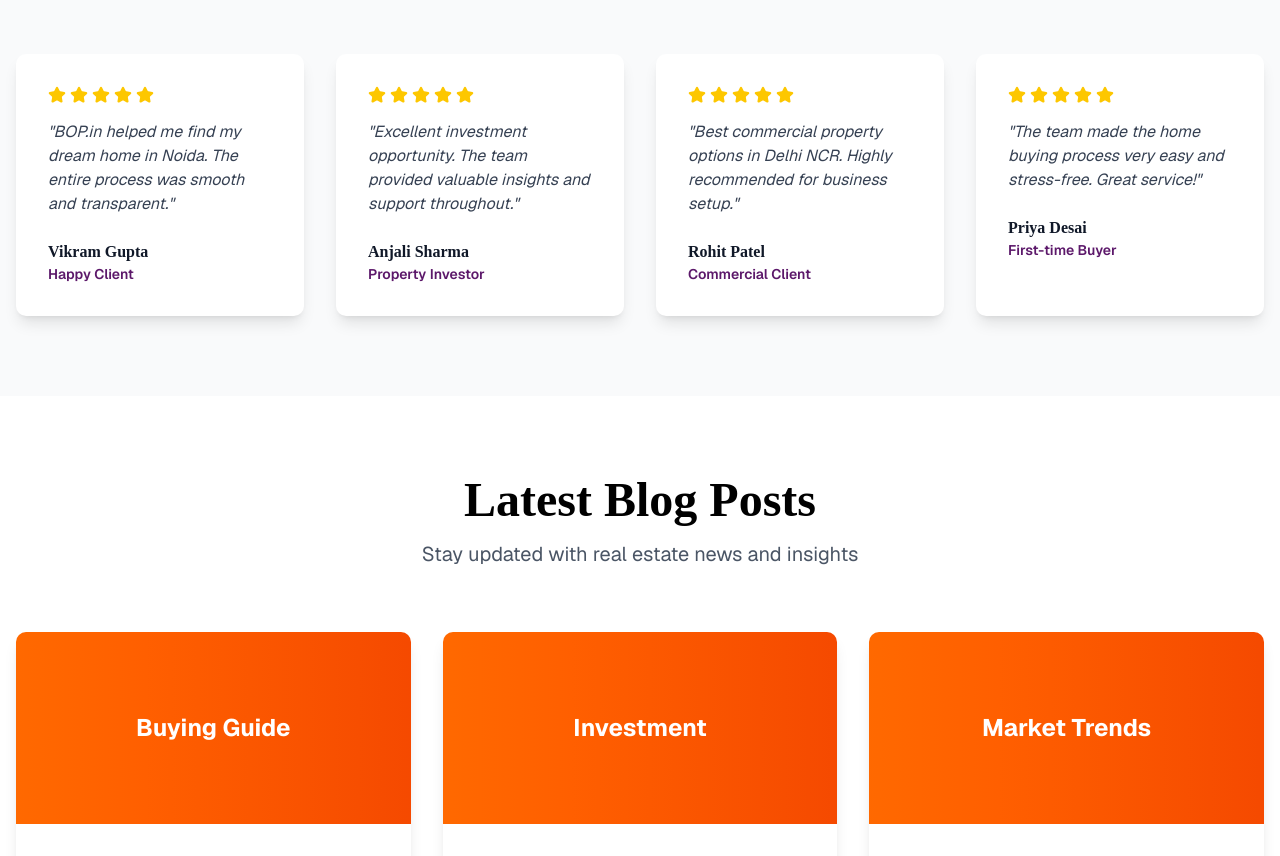
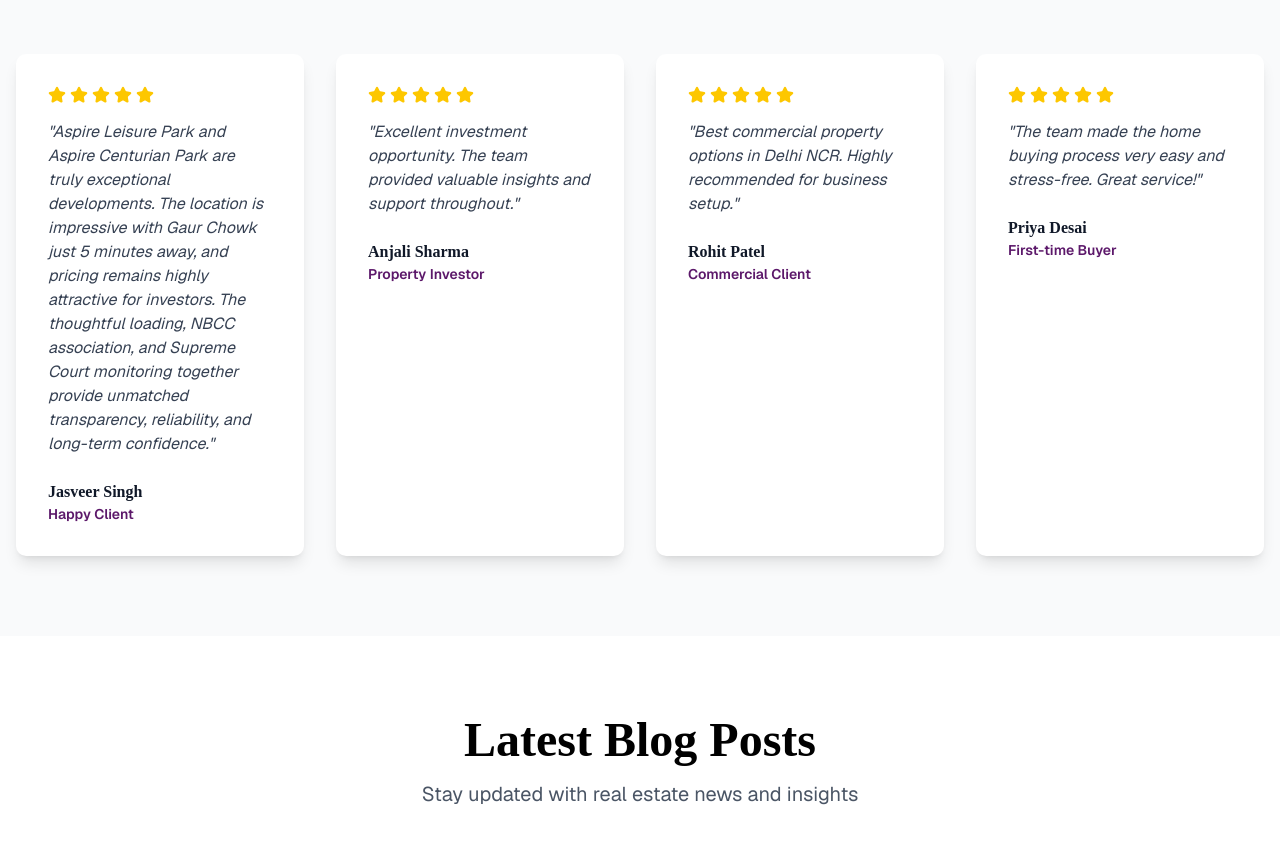
Before and after one commit to thatbulbul/Bopwebsite, a Next.js app: page / in a window 1280 px wide. Shown: the part 5900-6756 px from the top of the page. Built offline with nearby package versions, Linux system fonts and the light colour scheme.

Commit message:
the team updated

```diff
--- a/components/testimonials.tsx
+++ b/components/testimonials.tsx
@@ -6,9 +6,9 @@ export default function Testimonials() {
   const testimonials = [
     {
       id: 1,
-      name: 'Vikram Gupta',
+      name: 'Jasveer Singh',
       role: 'Happy Client',
-      text: 'BOP.in helped me find my dream home in Noida. The entire process was smooth and transparent.',
+      text: 'Aspire Leisure Park and Aspire Centurian Park are truly exceptional developments. The location is impressive with Gaur Chowk just 5 minutes away, and pricing remains highly attractive for investors. The thoughtful loading, NBCC association, and Supreme Court monitoring together provide unmatched transparency, reliability, and long-term confidence.',
       rating: 5
     },
     {
```
